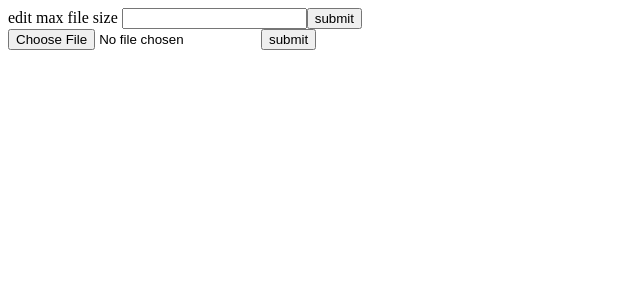
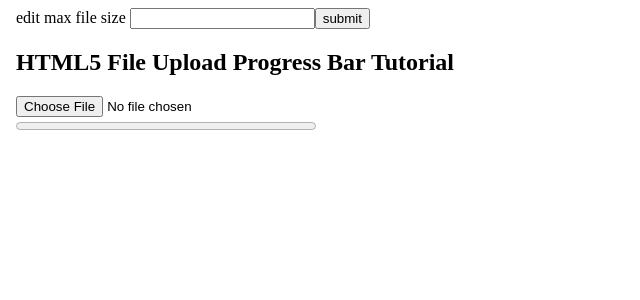
Before and after one commit to AbdulrahmanMoubarak/fileuploader-frontend, an Angular app: page / in a window 1280 px wide. Shown: the top 300 px of the page, without its empty margins (0-640 px from the left). Built offline with nearby package versions, Linux system fonts and the light colour scheme.

Commit message:
changes for deployment

```diff
--- a/src/app/app.component.html
+++ b/src/app/app.component.html
@@ -1,13 +1,15 @@
+<head>
+  <script type="text/javascript" src="upload.js"></script>
+</head>
+<body>
 edit max file size <input type="text" #fileSize>
 <button (click)="editMaxSize($event, fileSize)">submit</button>
 <br/>
-<input #upFile type="file">
-<button (click)="uploadFile($event, upFile)">submit</button>
-
-<div *ngIf="showUpload" id="fileUpload">
-  <h3>Uploaded: {{progress}}%</h3>
-</div>
-
-<div *ngIf="showErr" id="fileUpload">
-  <h3>{{errMsg}}</h3>
-</div>
+<h2>HTML5 File Upload Progress Bar Tutorial</h2>
+<form id="upload_form" enctype="multipart/form-data" method="post">
+  <input type="file" name="file1" id="file1" onchange="uploadFile()"><br>
+  <progress id="progressBar" value="0" max="100" style="width:300px;"></progress>
+  <h3 id="status"></h3>
+  <p id="loaded_n_total"></p>
+</form>
+</body>
--- a/src/app/app.component.ts
+++ b/src/app/app.component.ts
@@ -1,6 +1,7 @@
 import { Component } from '@angular/core';
 import {UploadService} from "./upload.service";
 import { HttpEventType, HttpResponse } from '@angular/common/http';
+import {takeUntil} from "rxjs";
 
 @Component({
   selector: 'app-root',
@@ -18,32 +19,32 @@ export class AppComponent {
   progress = 0;
 
   uploadFile($event: MouseEvent, upFile: HTMLInputElement){
-      if (upFile.files != null) {
-        let file = upFile.files[0];
-        if(file.name.includes(".txt")) {
-          this.service.uploadFile(file).subscribe(
-            event => {
-              if (event.type === HttpEventType.UploadProgress) {
-                console.log("uploading")
-                this.showUpload = true;
-                this.progress = Math.round(100 * event.loaded / event.total);
-              } else if (event instanceof HttpResponse) {
-                console.log(event.status)
-                this.errMsg = event.body.message;
-              }
-            },
-            err => {
-              this.showErr = true;
-              this.showUpload = false;
-              this.progress = 0;
-              this.errMsg = 'Could not upload the file!';
-            }
-          );
-        } else{
-          this.showErr = true;
-          this.errMsg = "Only accepts text files";
-        }
-      }
+      // if (upFile.files != null) {
+      //   let file = upFile.files[0];
+      //   if(file.name.includes(".txt")) {
+      //     this.service.uploadFile(file).pipe(takeUntil(file.ngUnsubscribe))
+      //       .subscribe(
+      //         (res: any) => {
+      //           if (res.status === 'progress') {
+      //             let completedPercentage = parseFloat(res.message);
+      //             this.progress = (
+      //               (file.size * completedPercentage) /
+      //               100
+      //             )
+      //           } else if (res.status === 'completed') {
+      //
+      //           }
+      //         },
+      //         (error: any) => {
+      //           console.log('file upload error');
+      //           console.log(error);
+      //         }
+      //       );
+      //   } else{
+      //     this.showErr = true;
+      //     this.errMsg = "Only accepts text files";
+      //   }
+      // }
   }
 
 
--- a/src/app/upload.service.ts
+++ b/src/app/upload.service.ts
@@ -1,6 +1,6 @@
 import {Injectable} from '@angular/core';
-import {HttpClient, HttpHeaders, HttpResponse} from '@angular/common/http';
-import {Observable} from "rxjs";
+import {HttpClient, HttpHeaders, HttpResponse, HttpEvent, HttpEventType} from '@angular/common/http';
+import {map, Observable} from "rxjs";
 
 @Injectable({
   providedIn: 'root'
@@ -21,7 +21,7 @@ export class UploadService {
     'Access-Control-Allow-Origin': '*',
     'reportProgress': 'true',
     'responseType': 'json',
-    'observe': 'response',
+    'observe': 'events',
   };
   private posthttpOptions = {headers: new HttpHeaders(this.posthttpHeaders)};
 
@@ -29,11 +29,24 @@ export class UploadService {
   constructor(private client: HttpClient) {
   }
 
-  uploadFile(file: File): Observable<any> {
-    console.log("Service Started")
-    let formdata = new FormData();
-    formdata.append("file", file)
-    return this.client.post<any>(this.baseURL + 'upload', formdata, this.posthttpOptions);
+  uploadFile(file: File) {
+    // console.log("Service Started")
+    // let formdata = new FormData();
+    // formdata.append("file", file)
+    // return this.client.post(this.baseURL + 'upload', formdata, this.posthttpOptions).pipe(
+    //   map((event) => {
+    //     switch (event.type) {
+    //       case HttpEventType.UploadProgress:
+    //         const progress = Math.round((100 * event.loaded) / event.total);
+    //         return { status: 'progress', message: progress };
+    //
+    //       case HttpEventType.Response:
+    //         return event.body;
+    //       default:
+    //         return `Unhandled event: ${event.type}`;
+    //     }
+    //   })
+    // );
   }
 
   editMaxFileSize(mSize: string): Observable<HttpResponse<any>> {
```
Also changed, not shown: src/app/upload.js (added, +37 -0 lines).
